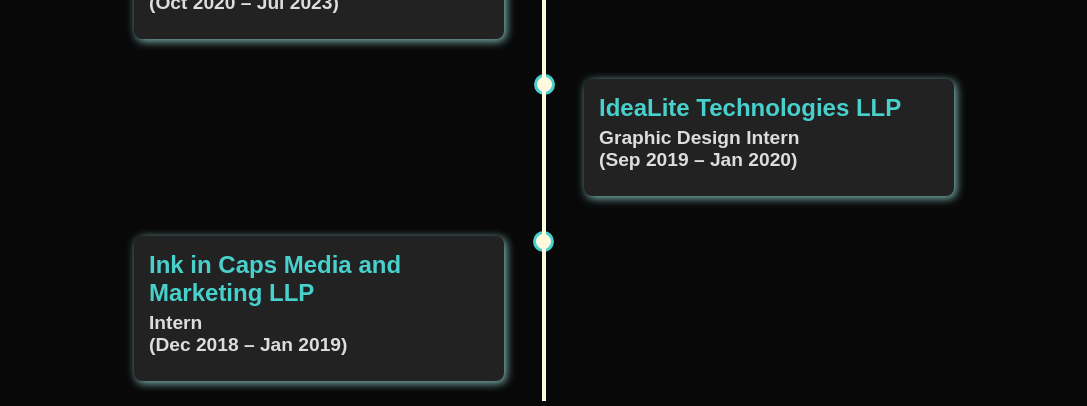
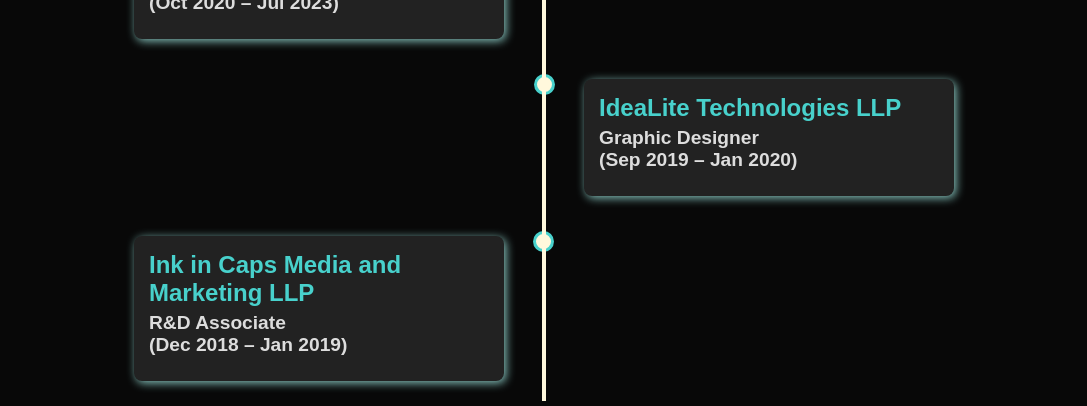
Before and after one commit to snehas-17/personal_portfolio, a plain HTML site: page index.html in a window 1280 px wide. Shown: the part 2800-3206 px from the top of the page, without its empty margins (96-1183 px from the left). Drawn offline with Linux system fonts and the light colour scheme.

Commit message:
Title change

```diff
--- a/index.html
+++ b/index.html
@@ -175,7 +175,7 @@
                 <div class="timeline-item right">
                     <div class="content">
                         <h2>IdeaLite Technologies LLP</h2>
-                        <h3>Graphic Design Intern <br>(Sep 2019 – Jan 2020)</h3>
+                        <h3>Graphic Designer <br>(Sep 2019 – Jan 2020)</h3>
                         <p>• Developed graphic design solutions for marketing, enhancing brand visibility using Adobe Creative Suite.</p>
                         <p>• Created posters, logos, captions, and other graphic content for social media marketing.</p>
                     </div>
@@ -184,7 +184,7 @@
                 <div class="timeline-item left">
                     <div class="content">
                         <h2>Ink in Caps Media and Marketing LLP</h2>
-                        <h3>Intern <br>(Dec 2018 – Jan 2019)</h3>
+                        <h3>R&D Associate <br>(Dec 2018 – Jan 2019)</h3>
                         <p>• Prepared Leap Motion-powered scripts to capture gesture-based interactions in Unity 3D Virtual Reality (VR) environments, enhancing user engagement and interaction accuracy.</p>
                         <p>• Integrated Mindwave sensors with Bluetooth modules and Arduino to detect brainwave signals and control LED lighting dynamically, improving responsiveness and user experience in interactive settings.</p>
                         <p>• Collaborated on IoT solutions, combining VR, sensors, and motion tracking for immersive experiences.</p>
```
